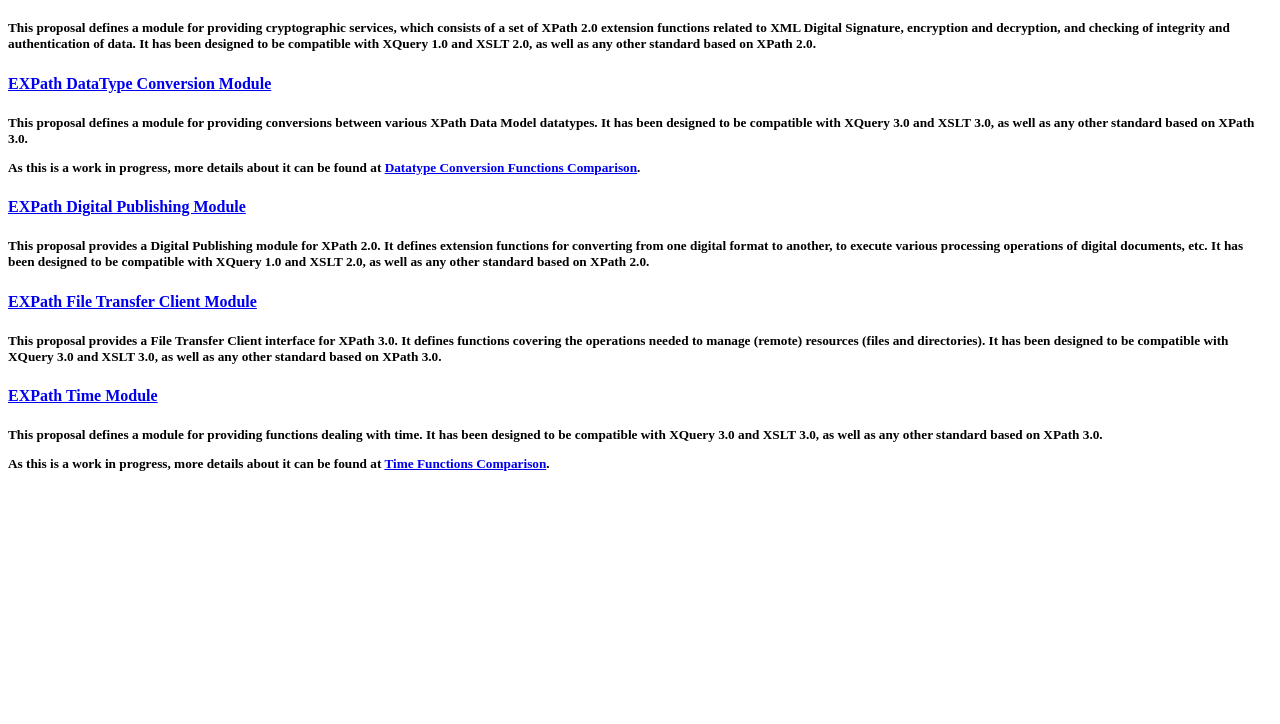
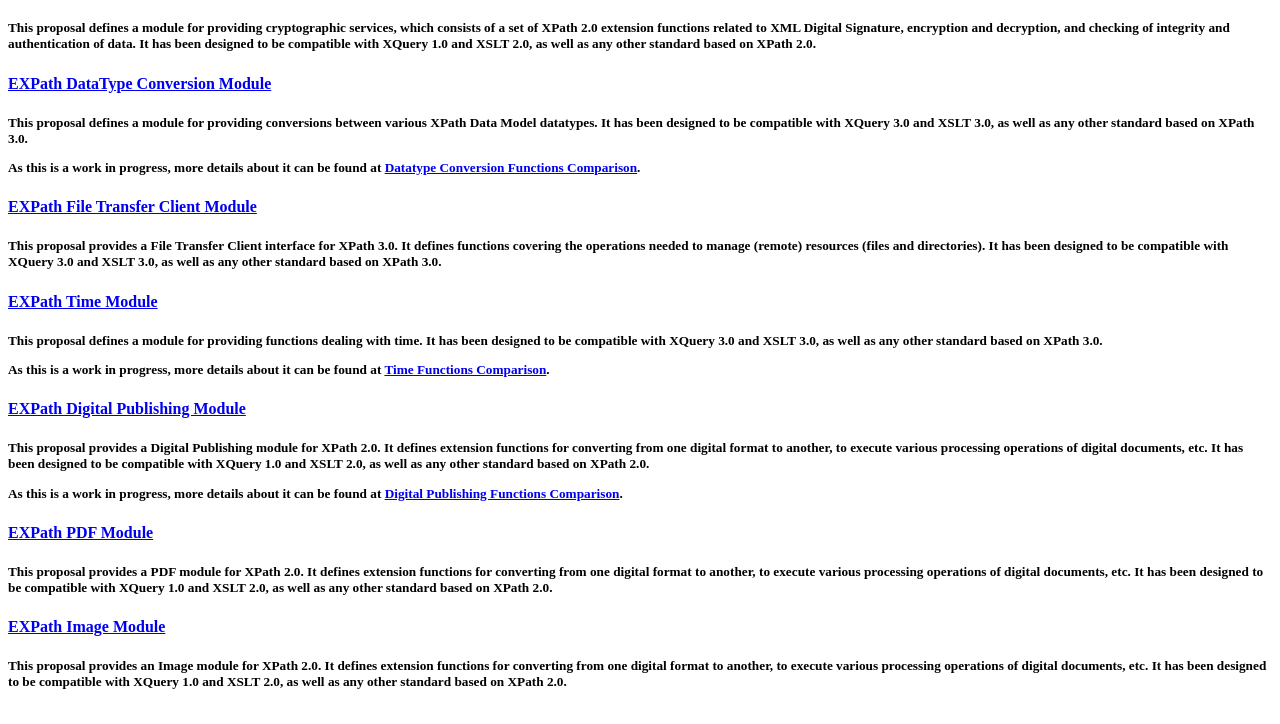
Before and after one commit to claudius108/expath-specs, a plain HTML site: page index.html in a window 1280 px wide. Shown: the part 76-800 px from the top of the page. Drawn offline with Linux system fonts and the light colour scheme.

Commit message:
Updated specs index with details for publishing spec.

```diff
--- a/index.html
+++ b/index.html
@@ -27,16 +27,6 @@
 
          </p>
       </h5>
-      <h4><a href="digital-publishing/digital-publishing.html">EXPath Digital Publishing Module</a></h4>
-      <h5>
-         This proposal provides a Digital Publishing module for XPath 2.0.
-         		It defines extension functions for converting from one digital format to another,
-         to
-         		execute various processing operations of digital documents, etc.
-         		It has been designed to be compatible with XQuery 1.0 and XSLT 2.0, as well as any
-         other standard based on XPath 2.0.
-
-      </h5>
       <h4><a href="ft-client/ft-client.html">EXPath File Transfer Client Module</a></h4>
       <h5>
          This proposal provides a File Transfer Client interface for XPath 3.0. It defines
@@ -57,5 +47,37 @@
 
          </p>
       </h5>
+      <h4><a href="digital-publishing/digital-publishing.html">EXPath Digital Publishing Module</a></h4>
+      <h5>
+         This proposal provides a Digital Publishing module for XPath 2.0. It defines extension
+         functions for converting from one digital format to another, to
+         		execute various processing operations of digital documents, etc. It has been designed
+         to be compatible with XQuery 1.0 and XSLT 2.0, as well as any other standard based
+         on XPath 2.0.
+
+         <p>
+            					As this is a work in progress, more details about it can be found at
+            					<a href="https://docs.google.com/document/d/1F4uoZ0HtQpSkIaWfTKi7oXzQYbvjaIGmxTL6RS5le3o/pub">Digital Publishing Functions Comparison</a>.
+
+         </p>
+      </h5>
+      <h4><a href="pdf/pdf.html">EXPath PDF Module</a></h4>
+      <h5>
+         This proposal provides a PDF module for XPath 2.0. It defines extension functions
+         for converting from one digital format to another, to
+         		execute various processing operations of digital documents, etc. It has been designed
+         to be compatible with XQuery 1.0 and XSLT 2.0, as well as any other standard based
+         on XPath 2.0.
+
+      </h5>
+      <h4><a href="image/image.html">EXPath Image Module</a></h4>
+      <h5>
+         This proposal provides an Image module for XPath 2.0. It defines extension functions
+         for converting from one digital format to another, to
+         		execute various processing operations of digital documents, etc. It has been designed
+         to be compatible with XQuery 1.0 and XSLT 2.0, as well as any other standard based
+         on XPath 2.0.
+
+      </h5>
    </body>
 </html>
```
Also changed, not shown: 1 other file.
